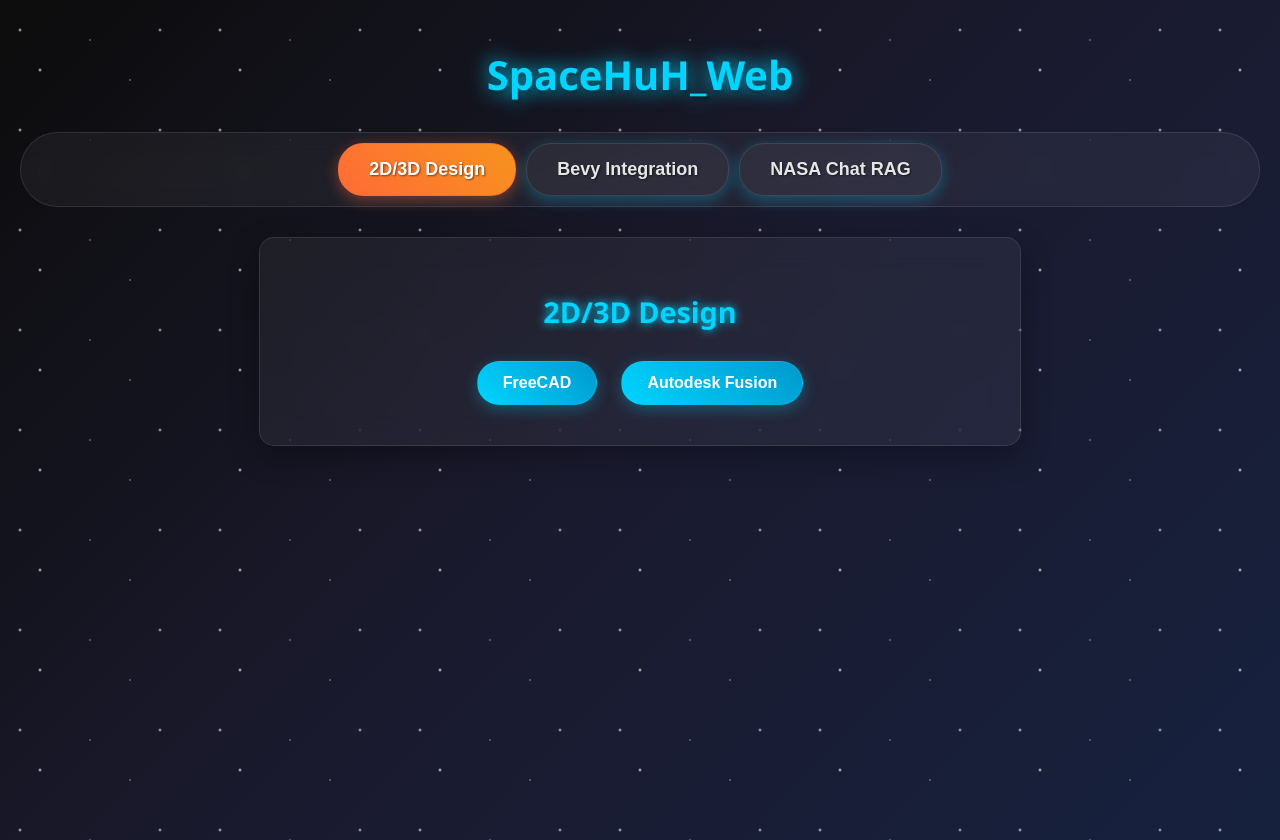
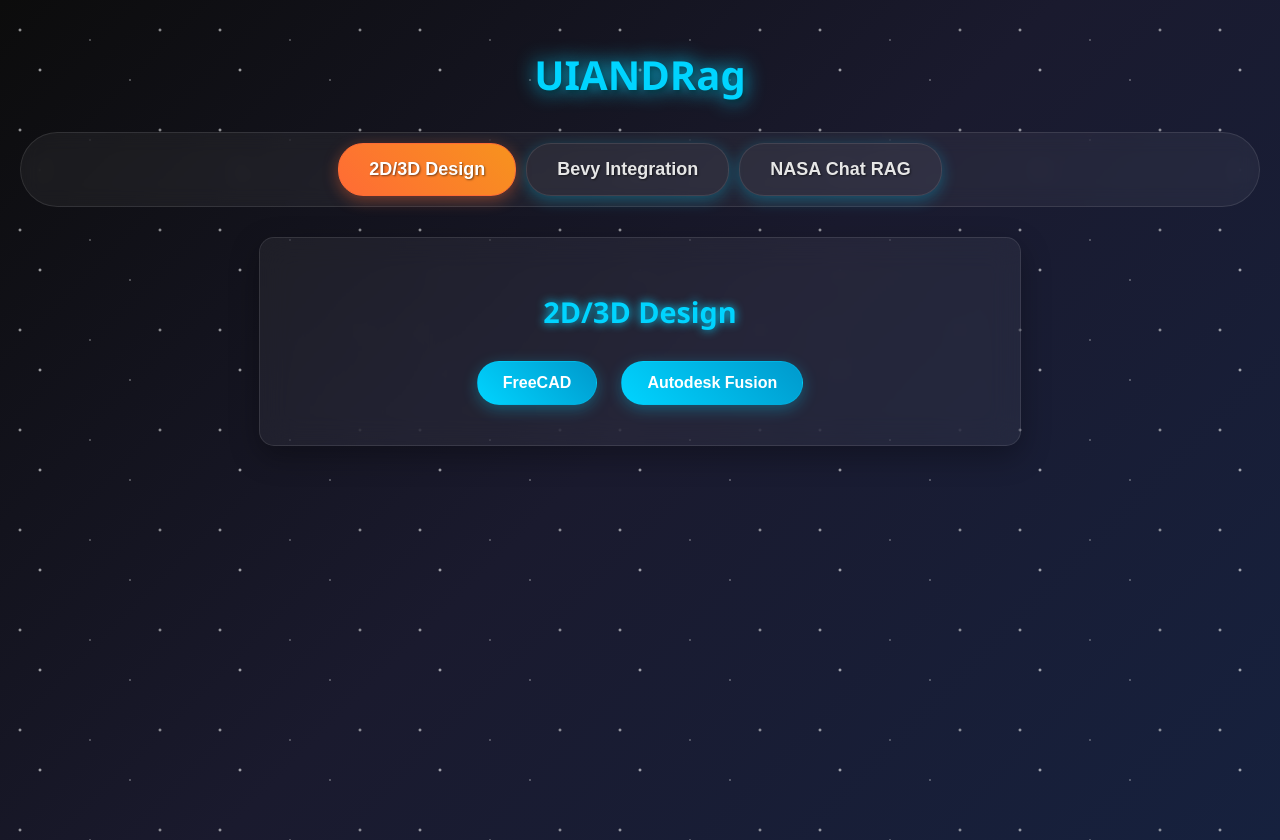
Before and after one commit to Qianyu2021/SpaceHubPublic, a plain HTML site: page index.html in a window 1280 px wide. Drawn offline with Linux system fonts and the light colour scheme.

Commit message:
Initial commit UI and RAG  code

```diff
--- a/index.html
+++ b/index.html
@@ -3,11 +3,11 @@
 <head>
     <meta charset="UTF-8">
     <meta name="viewport" content="width=device-width, initial-scale=1.0">
-    <title>SpaceHuH_Web</title>
+    <title>UIANDRag</title>
     <link rel="stylesheet" href="style.css">
 </head>
 <body>
-    <h1>SpaceHuH_Web</h1>
+    <h1>UIANDRag</h1>
 
     <div class="tabs">
         <button class="tab-button active" onclick="showSection('design')">2D/3D Design</button>
```
